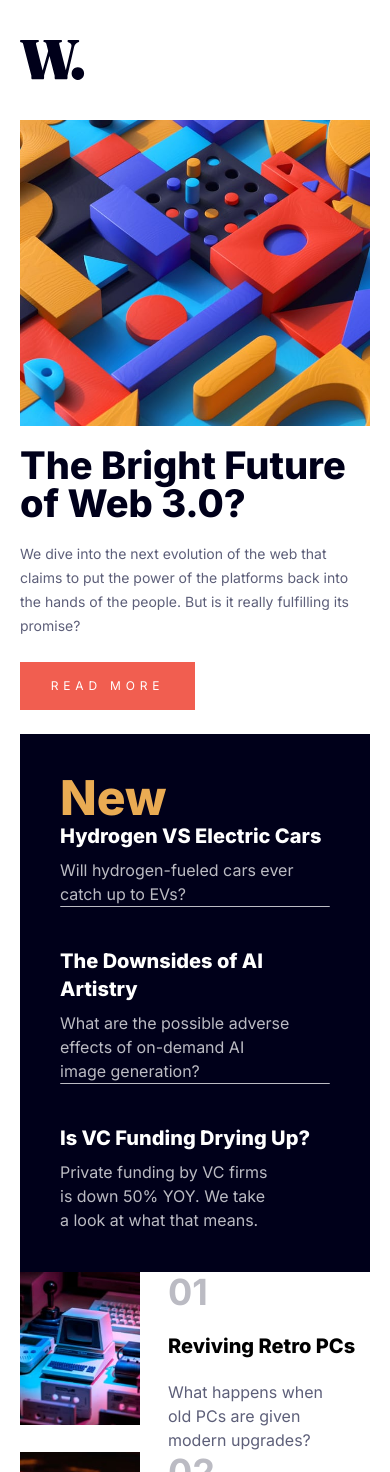
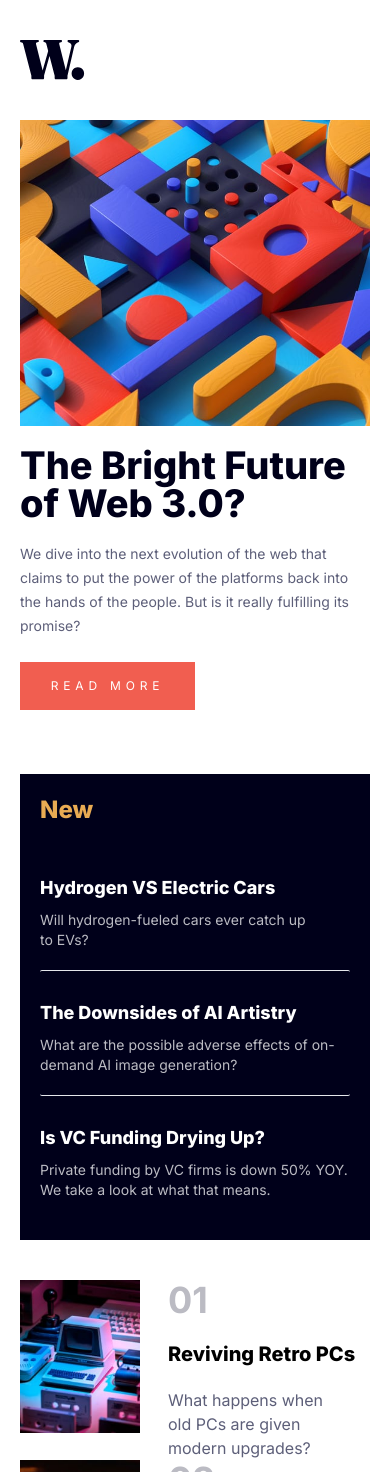
Before and after one commit to Ness733/frontend-mentor-newspage, an Angular app: page / in a window 390 px wide. Shown: the top 1472 px of the page. Built offline with nearby package versions, Linux system fonts and the light colour scheme.

Commit message:
news component refactoring

```diff
--- a/src/app/app.component.html
+++ b/src/app/app.component.html
@@ -68,47 +68,13 @@
 
         </div>
       </div>
-      <div
-        class="bg-very-dark-blue col-start-3 p-10 flex flex-col justify-between">
-        <h1 class="text-primary text-5xl font-extrabold">New</h1>
-        <div>
-          <h1
-            class="text-white text-xl pb-2 font-extrabold hover:text-primary hover:cursor-pointer">
-            Hydrogen
-            VS
-            Electric Cars</h1>
-          <p class="text-light-grayish-blue text-md text-pretty">
-            Will hydrogen-fueled cars ever catch up to EVs?
-          </p>
-        </div>
-        <div class="border-t-light-grayish-blue border-t rounded-t-[1px] pt-10">
-          <h1
-            class="text-white text-xl pb-2 font-extrabold hover:text-primary hover:cursor-pointer">
-            The
-            Downsides
-            of
-            AI
-            Artistry</h1>
-          <p class="text-light-grayish-blue text-md text-pretty">What are the
-            possible
-            adverse
-            effects
-            of on-demand AI image
-            generation?</p>
-        </div>
-        <div class="border-t-light-grayish-blue border-t rounded-t-[1px] pt-10">
-          <h1
-            class="text-white text-xl font-extrabold pb-2 hover:text-primary hover:cursor-pointer">
-            Is VC
-            Funding
-            Drying Up?</h1>
-          <p class="text-light-grayish-blue text-md text-balance">
-            Private funding by VC firms is down 50% YOY. We take a look at what
-            that
-            means.
-          </p>
-        </div>
+
+
+      <div class="even:text-red-500">
+        <app-news-item></app-news-item>
       </div>
+
+
 
 
       <div class="col-start-1">
--- /dev/null
+++ b/src/app/news-item/news-item.component.html
@@ -0,0 +1,20 @@
+<div
+  class="bg-very-dark-blue md:my-0 my-10 p-5 md:p-10 flex flex-col justify-between h-full">
+  <h1 class=" text-primary text-2xl mb-5 md:mb-0 md:text-5xl font-extrabold">
+    New</h1>
+
+  @for (article of data[0].articles; track article.id){
+
+  <div
+    class="odd:border-t odd:border-b py-5 odd:md:py-10 even:border-light-grayish-blue odd:rounded-sm">
+    <h1
+      class="text-white py-2 md:py-0 text-lg md:text-xl md:pb-2 font-extrabold hover:text-primary hover:cursor-pointer">
+      {{ article.title }}</h1>
+    <p class="text-light-grayish-blue text-sm md:text-md text-pretty md:pb-0 ">
+      {{
+      article.body }}</p>
+  </div>
+
+  }
+
+</div>
--- /dev/null
+++ b/src/app/news-item/news-item.component.ts
@@ -0,0 +1,51 @@
+import { Component } from "@angular/core";
+import { CommonModule } from "@angular/common";
+import { AppComponent } from "../app.component";
+
+@Component({
+	selector: "app-news-item",
+	standalone: true,
+	imports: [CommonModule],
+	templateUrl: "./news-item.component.html",
+	styleUrl: "./news-item.component.css",
+})
+export class NewsItemComponent {
+	data = [
+		{
+			articles: [
+				{
+					id: 0,
+					title: "Hydrogen VS Electric Cars",
+					body: "Will hydrogen-fueled cars ever catch up to EVs?",
+				},
+				{
+					id: 1,
+					title: "The Downsides of AI Artistry",
+					body: "What are the possible adverse effects of on-demand AI image generation?",
+				},
+				{
+					id: 2,
+					title: "Is VC Funding Drying Up?",
+					body: "Private funding by VC firms is down 50% YOY. We take a look at what that means.",
+				},
+			],
+			posts: [
+				{
+					id: 0,
+					title: "Reviving Retro PCs",
+					body: "What happens when old PCs are given modern upgrades?",
+				},
+				{
+					id: 1,
+					title: "Top 10 Laptops of 2022",
+					body: "Our best picks for various needs and budgets.",
+				},
+				{
+					id: 2,
+					title: "The Growth of Gaming",
+					body: "How the pandemic has sparked fresh opportunities.",
+				},
+			],
+		},
+	];
+}
--- /dev/null
+++ b/src/app/services/api.service.ts
@@ -0,0 +1,9 @@
+import { Injectable } from '@angular/core';
+
+@Injectable({
+  providedIn: 'root'
+})
+export class ApiService {
+
+  constructor() { }
+}
--- a/tsconfig.json
+++ b/tsconfig.json
@@ -3,6 +3,7 @@
 	"compileOnSave": false,
 	"compilerOptions": {
 		"outDir": "./dist/out-tsc",
+		"resolveJsonModule": true,
 		"forceConsistentCasingInFileNames": true,
 		"strict": true,
 		"noImplicitOverride": true,
@@ -19,10 +20,7 @@
 		"target": "ES2022",
 		"module": "ES2022",
 		"useDefineForClassFields": false,
-    "lib": [
-      "ES2022",
-      "dom"
-    ]
+		"lib": ["ES2022", "dom"]
 	},
 	"angularCompilerOptions": {
 		"enableI18nLegacyMessageIdFormat": false,
```
Also changed, not shown: data.json (added, +38 -0 lines), src/app/app.component.ts (+9 -8 lines), src/app/news-item/news-item.component.css (added), 2 other files (tests, documents, lock files or other folders). Lines whose indentation alone changed are shown as unchanged.
